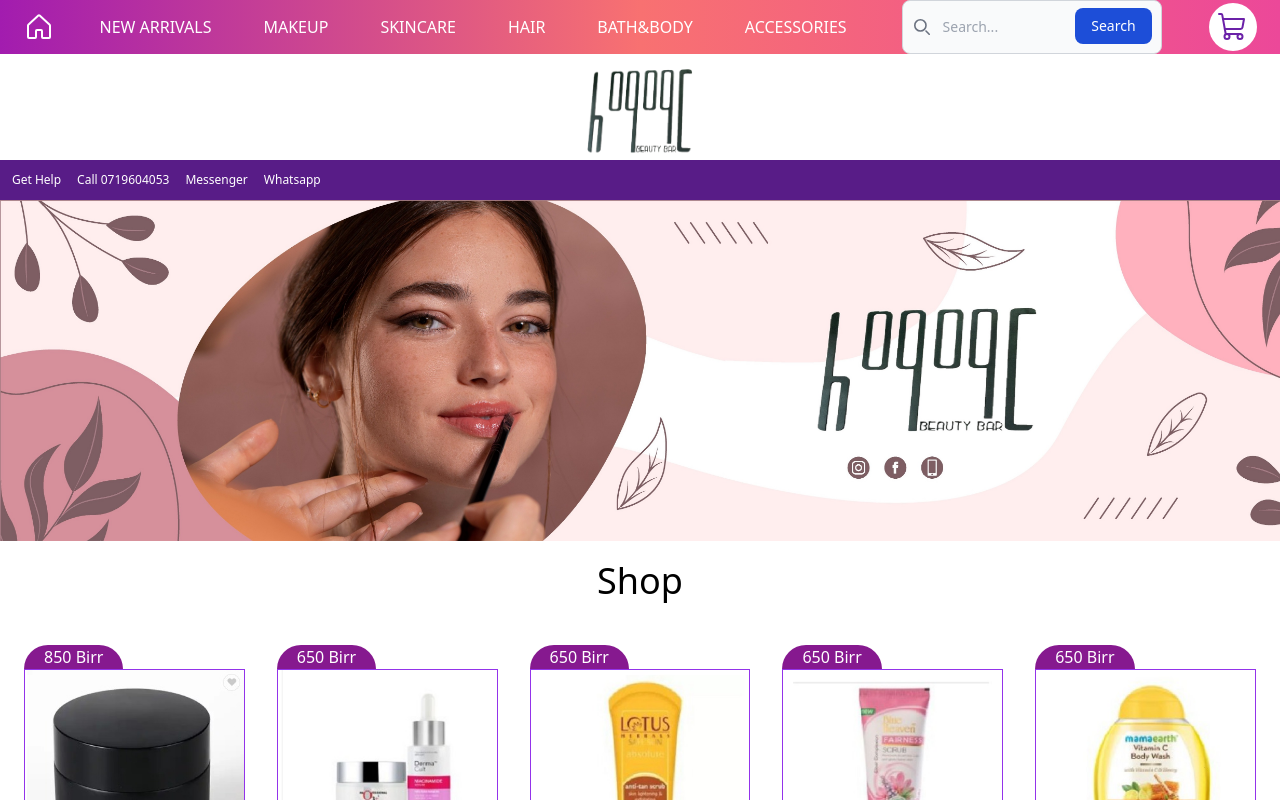
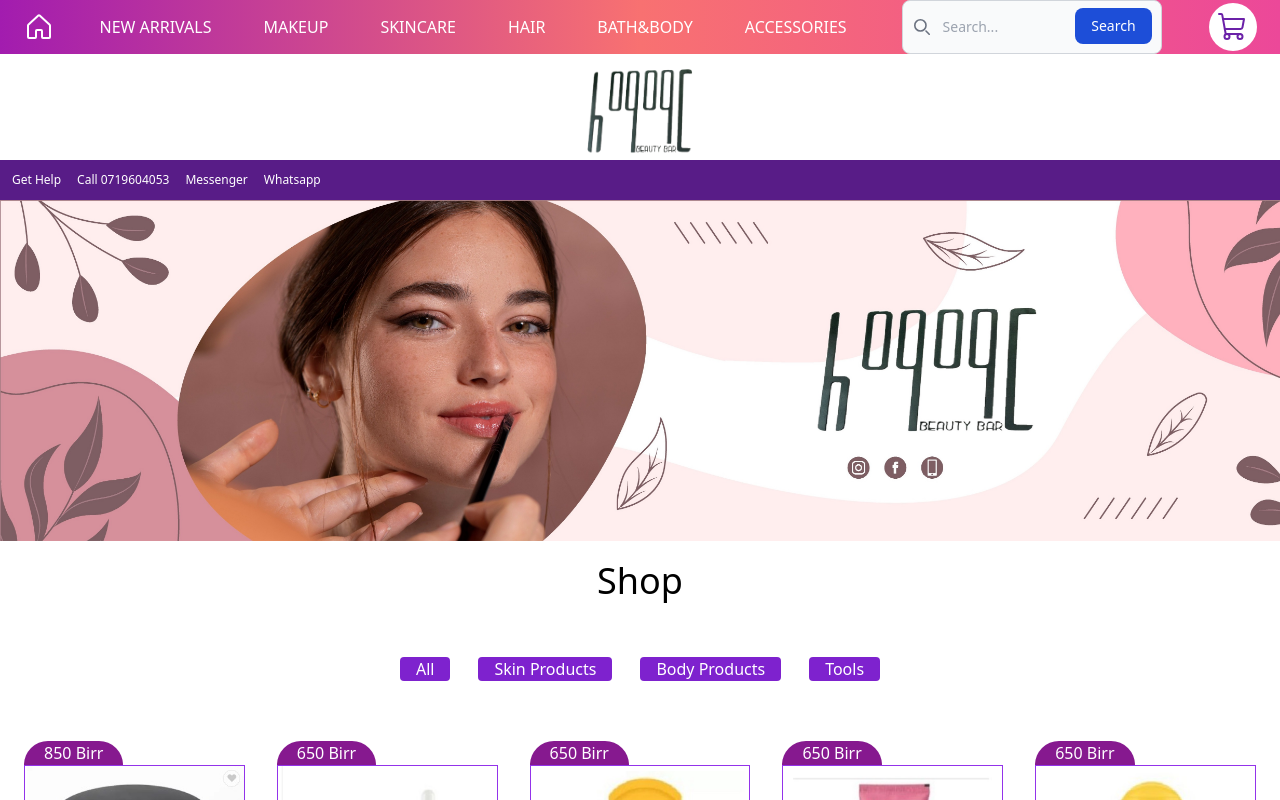
Before and after one commit to KidusThethird/Lemamar_website, a React (Create React App) app: page / in a window 1280 px wide. Shown: the top 800 px of the page. Built offline with nearby package versions, Linux system fonts and the light colour scheme.

Commit message:
category filter made

```diff
--- a/src/pages/shop/shop.jsx
+++ b/src/pages/shop/shop.jsx
@@ -1,16 +1,51 @@
-import React from 'react'
+import React, { useState } from 'react'
 import products from '../../productImage';
 import {Cover} from '../../components/cover';
 import { PRODUCTS } from '../../products';
 import { Product} from './product';
 
 export const Shop = () => {
+
+
+  const [chosenCategory , setChosenCategory] = useState('all')
+
+  const skin=()=>{
+
+    setChosenCategory('skin');
+
+  }
+  const body=()=>{
+
+    setChosenCategory('body');
+
+  }
+  const tool=()=>{
+
+    setChosenCategory('tools');
+
+  }
+  const all=()=>{
+
+    setChosenCategory('all');
+
+  }
+
+
   return (
     <div className=''>
             <Cover />
 
-        <div className='flex justify-center'>
-            <h1 className='p-5  text-4xl'>Shop</h1>
+        <div className='flex  justify-center'>
+          <div>
+            <h1 className='p-5  text-4xl text-center'>Shop</h1>
+
+            <div className='space-x-7 mx-auto py-9'>
+              <button onClick={()=>all()} className='bg-purple-700 hover:scale-110 hover:shadow-2xl text-white px-4 rounded'>All</button>
+              <button onClick={()=>skin()} className='bg-purple-700 hover:scale-110 hover:shadow-2xl text-white px-4 rounded'>Skin Products</button>
+              <button onClick={()=>body()} className='bg-purple-700 hover:scale-110 hover:shadow-2xl text-white px-4 rounded'>Body Products</button>
+              <button onClick={()=>tool()} className='bg-purple-700 hover:scale-110 hover:shadow-2xl text-white px-4 rounded'>Tools</button>
+            </div>
+            </div>
         </div>
 
 
@@ -18,7 +53,10 @@
             <div className='grid grid-cols-5 p-6  gap-x-8 gap-y-4'>
 
                     {PRODUCTS.map((product)=>(
-                        <Product data={product}/>
+                      product.category==chosenCategory?<Product data={product}/>: <>
+                       {chosenCategory=='all' && <Product data={product}/> }
+                      </>
+
 
                     ))}
             </div>
--- a/src/products.js
+++ b/src/products.js
@@ -6,37 +6,43 @@
         id:1,
         productName: 'MyProduct',
         price: 850,
-        productImage: productImage.p05
+        productImage: productImage.p05,
+        category: 'tools'
     },
     {
         id:2,
         productName: 'MyProduct2',
         price: 650,
-        productImage: productImage.p06
+        productImage: productImage.p06,
+        category: 'skin'
     },
     {
         id:3,
         productName: 'MyProduct3',
         price: 650,
-        productImage: productImage.p07
+        productImage: productImage.p07,
+        category: 'tools'
     },
     {
         id:4,
         productName: 'MyProduct4',
         price: 650,
-        productImage: productImage.p08
+        productImage: productImage.p08,
+        category: 'body'
     },
     {
         id:5,
         productName: 'MyProduct5',
         price: 650,
-        productImage: productImage.p09
+        productImage: productImage.p09,
+        category: 'tools'
     },
     {
         id:6,
         productName: 'MyProduct6',
         price: 650,
-        productImage: productImage.p10
+        productImage: productImage.p10,
+        category: 'body'
     },
 
 ];
```
